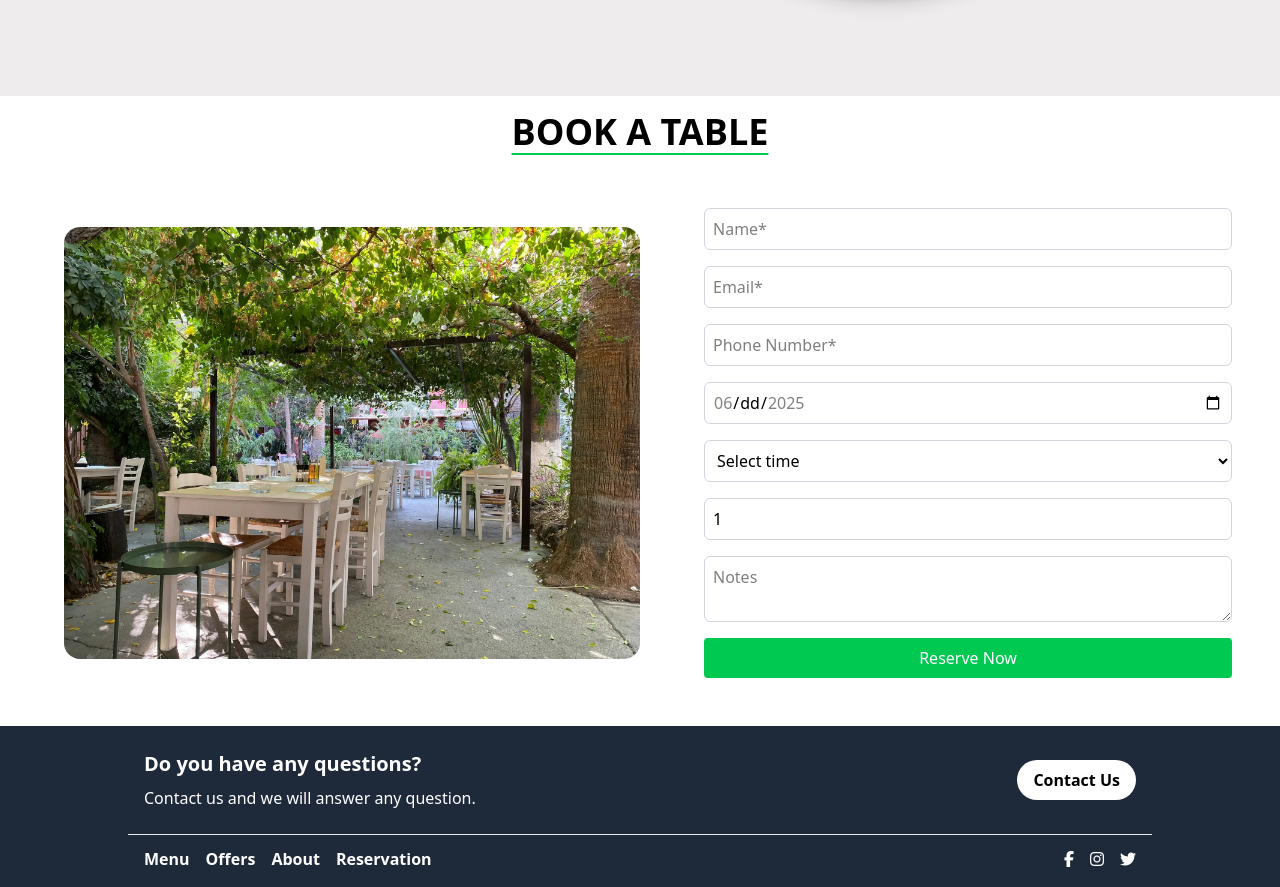
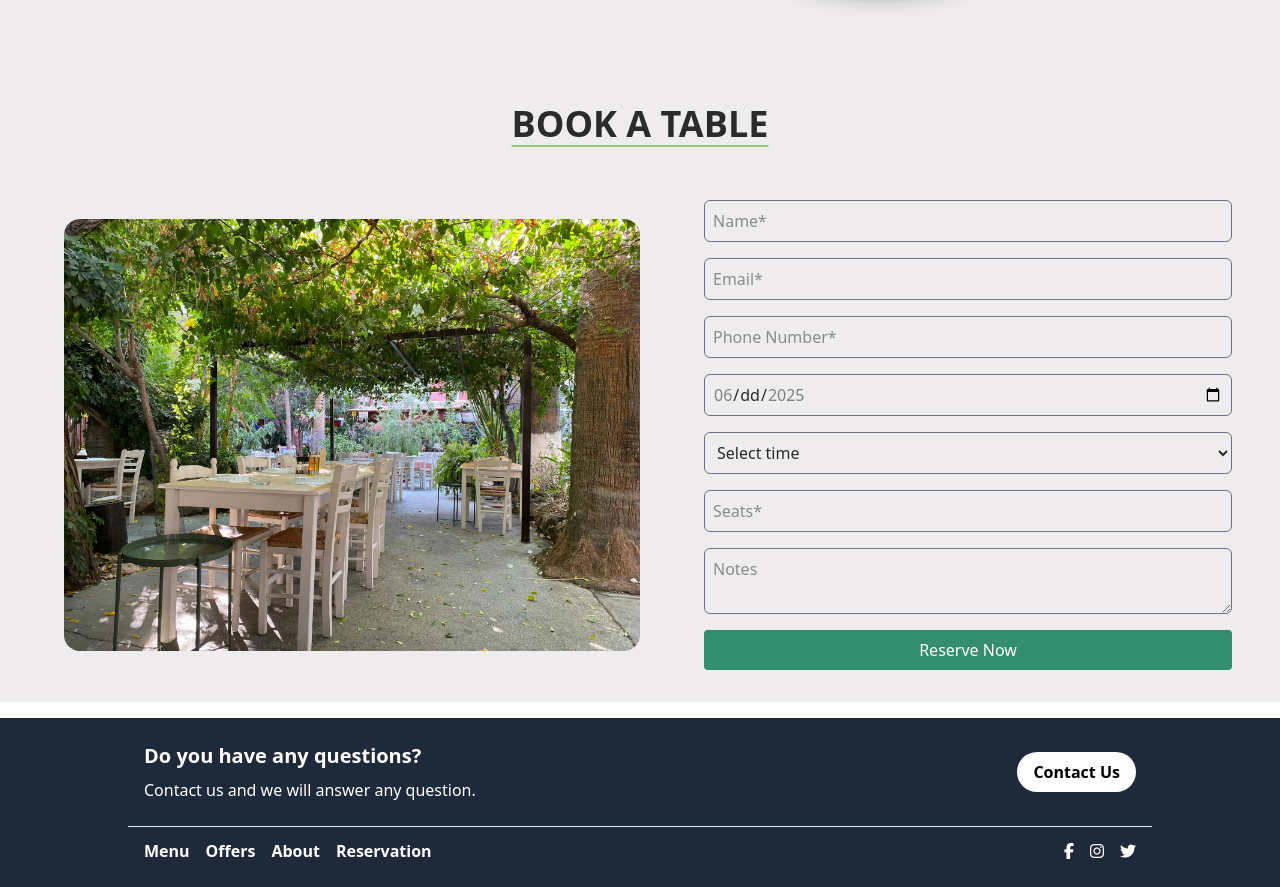
Before and after one commit to Felina404/healthy-corner-landing-page, a React (Vite) app: page / in a window 1280 px wide. Shown: the part 5018-5905 px from the top of the page. Built offline with nearby package versions, Linux system fonts and the light colour scheme.

Commit message:
reservation theme

```diff
--- a/src/Reservation.tsx
+++ b/src/Reservation.tsx
@@ -11,7 +11,7 @@ function Reservation() {
         tel: '',
         date: '',
         time: '',
-        seats: 1,
+        seats: '',
         notes: ''
     })
 
@@ -58,71 +58,73 @@ function Reservation() {
 
 
   return (
-    <div>
-        <h1 id='reservation' className='p-2 m-2 text-center text-4xl font-semibold underline decoration-green-500 decoration-2 underline-offset-8'>BOOK A TABLE</h1>
+    <div className='text-fg bg-bg'>
+        <h1 id='reservation' className='p-2 text-center text-4xl font-semibold underline decoration-accent decoration-2 underline-offset-8'>BOOK A TABLE</h1>
         <div className='flex flex-col md:flex-row items-center justify-center gap-4 p-4 m-4'>
             <img src={restaurant} alt='restaurant-outdoors' className='md:w-1/2 m-4 p-4 rounded-4xl object-cover'></img>
             <div className='w-full p-2 m-2 md:w-1/2 '>
                 <form className='flex flex-col space-y-4 '>
                     <label htmlFor="name" className="sr-only">Name</label>
                     <input type='text' name='name' id='name' placeholder='Name*' value={form.name} onChange={handleChange}
-                    className={`p-2 border rounded-md focus:outline-none focus:border-green-500 focus:ring-2 focus:ring-green-200 ${errors.name ? 'border-red-500' : 'border-gray-300'}`} required aria-required="true"/>
+                    className={`p-2 border rounded-md focus:outline-none focus:border-primary focus:ring-2 focus:ring-accent focus:border-none ${errors.name ? 'border-error' : 'border-gray-500'}`} required aria-required="true"/>
 
                     <label htmlFor="email" className="sr-only">email</label>
                     <input type='email' name='email' id='email' placeholder='Email*' value={form.email} onChange={handleChange}
-                    className={`p-2 border rounded-md focus:outline-none focus:border-green-500 focus:ring-2 focus:ring-green-200 ${errors.email ? 'border-red-500' : 'border-gray-300'}`} required aria-required="true"/>
+                    className={`p-2 border rounded-md focus:outline-none focus:border-primary focus:ring-2 focus:ring-accent focus:border-none ${errors.email ? 'border-error' : 'border-gray-500'}`} required aria-required="true"/>
 
                     <label htmlFor="tel" className="sr-only">tel</label>
                     <input type='tel' name='tel' id='tel' placeholder='Phone Number*' value={form.tel} onChange={handleChange}
-                    className={`p-2 border rounded-md focus:outline-none focus:border-green-500 focus:ring-2 focus:ring-green-200 ${errors.tel ? 'border-red-500' : 'border-gray-300'}`} required aria-required="true"/>
+                    className={`p-2 border rounded-md focus:outline-none focus:border-primary focus:ring-2 focus:ring-accent focus:border-none ${errors.tel ? 'border-error' : 'border-gray-500'}`} required aria-required="true"/>
 
                     <label htmlFor="date" className="sr-only">date</label>
                     <input type='date' name='date' id='date' min={minDate} max ={maxDate} value={form.date} onChange={handleChange}
-                    className={`p-2 border rounded-md focus:outline-none focus:border-green-500 focus:ring-2 focus:ring-green-200 ${errors.date ? 'border-red-500' : 'border-gray-300'}`} required aria-required="true"/>
+                    className={`p-2 border rounded-md focus:outline-none focus:border-primary focus:ring-2 focus:ring-accent focus:border-none ${errors.date ? 'border-error' : 'border-gray-500'}`} required aria-required="true"/>
 
                     <label htmlFor="time" className="sr-only">time</label>
                     <select name="time" id="time" value={form.time} onChange={handleChange}
-                    className={`p-2 border rounded-md focus:outline-none focus:border-green-500 focus:ring-2 focus:ring-green-200 ${errors.date ? 'border-red-500' : 'border-gray-300'}`} required aria-required="true">
-                        <option value="">Select time</option>
-                        <option value="12:00">12:00</option>
-                        <option value="12:30">12:30</option>
-                        <option value="13:00">13:00</option>
-                        <option value="13:30">13:30</option>
-                        <option value="14:00">14:00</option>
-                        <option value="14:30">14:30</option>
-                        <option value="15:00">15:00</option>
-                        <option value="15:30">15:30</option>
-                        <option value="16:00">16:00</option>
-                        <option value="16:30">16:30</option>
-                        <option value="17:00">17:00</option>
-                        <option value="17:30">17:30</option>
-                        <option value="18:00">18:00</option>
-                        <option value="18:30">18:30</option>
-                        <option value="19:00">19:00</option>
-                        <option value="19:30">19:30</option>
-                        <option value="20:00">20:00</option>
-                        <option value="20:30">20:30</option>
-                        <option value="21:00">21:00</option>
-                        <option value="21:30">21:30</option>
-                        <option value="22:00">22:00</option>
-                        <option value="22:30">22:30</option>
-                        <option value="23:00">23:00</option>
-                        <option value="23:30">23:30</option>
-                        <option value="24:00">24:00</option>
+                    className={`text-fg p-2 border rounded-md focus:outline-none focus:border-primary focus:ring-2 focus:ring-accent focus:border-none ${errors.time ? 'border-error' : 'border-gray-500'}`} required aria-required="true">
+                        <option className='text-black' value="">Select time</option>
+                        <option className='text-black' value="12:00">12:00</option>
+                        <option className='text-black' value="12:30">12:30</option>
+                        <option className='text-black' value="13:00">13:00</option>
+                        <option className='text-black' value="13:30">13:30</option>
+                        <option className='text-black' value="14:00">14:00</option>
+                        <option className='text-black' value="14:30">14:30</option>
+                        <option className='text-black' value="15:00">15:00</option>
+                        <option className='text-black' value="15:30">15:30</option>
+                        <option className='text-black' value="16:00">16:00</option>
+                        <option className='text-black' value="16:30">16:30</option>
+                        <option className='text-black' value="17:00">17:00</option>
+                        <option className='text-black' value="17:30">17:30</option>
+                        <option className='text-black' value="18:00">18:00</option>
+                        <option className='text-black' value="18:30">18:30</option>
+                        <option className='text-black' value="19:00">19:00</option>
+                        <option className='text-black' value="19:30">19:30</option>
+                        <option className='text-black' value="20:00">20:00</option>
+                        <option className='text-black' value="20:30">20:30</option>
+                        <option className='text-black' value="21:00">21:00</option>
+                        <option className='text-black' value="21:30">21:30</option>
+                        <option className='text-black' value="22:00">22:00</option>
+                        <option className='text-black' value="22:30">22:30</option>
+                        <option className='text-black' value="23:00">23:00</option>
+                        <option className='text-black' value="23:30">23:30</option>
+                        <option className='text-black' value="24:00">24:00</option>
                         </select>
 
                     <label htmlFor="seats" className="sr-only">Seats</label>
-                    <input type='number' name='seats' id='seats' min={1} max={12} value={form.seats} onChange={handleChange}
-                     className={`p-2 border rounded-md focus:outline-none focus:border-green-500 focus:ring-2 focus:ring-green-200 ${errors.seats ? 'border-red-500' : 'border-gray-300'}`} required aria-required="true"/>
-                    {errors.seats && <span className='text-red-500 text-sm'>Please select between 1 and 12 seats.</span>}
+                    <input type='number' name='seats' id='seats' placeholder='Seats*' min={1} max={12} value={form.seats} onChange={handleChange}
+                     className={`p-2 border rounded-md focus:outline-none focus:border-primary focus:ring-2 focus:ring-accent focus:border-none ${errors.seats ? 'border-error' : 'border-gray-500'}`} required aria-required="true"/>
+                    {errors.seats && <span className='text-error text-sm'>Please select between 1 and 12 seats.</span>}
 
                     <label htmlFor="notes" className="sr-only">Notes</label>
                     <textarea placeholder='Notes' name='notes' id='notes' value={form.notes} onChange={handleChange}
-                    className={`p-2 border rounded-md focus:outline-none focus:border-green-500 focus:ring-2 focus:ring-green-200 ${errors.notes ? 'border-red-500' : 'border-gray-300'}`} required aria-required="true"/>
-                    <button type='submit' onClick={handleSubmit} className='bg-green-500 text-white px-4 py-2 rounded hover:bg-green-600'>Reserve Now</button>
+                    className={`p-2 border rounded-md focus:outline-none focus:border-primary focus:ring-2 focus:ring-accent focus:border-none ${errors.notes ? 'border-error' : 'border-gray-500'}`} required aria-required="true"/>
+
+                    <button type='submit' onClick={handleSubmit} className='bg-primary text-white px-4 py-2 rounded hover:bg-accent cursor-pointer'>Reserve Now</button>
                 </form>
+
                 {submit && (
-                    <div className='mt-4 p-4 bg-green-100 text-green-800 rounded-md'>
+                    <div className='mt-4 p-4 bg-secondary text-black rounded-md'>
                         <h2 className='text-lg font-semibold'>Reservation Successful!</h2>
                         <p>Thank you for your reservation, {form.name}. We look forward to welcoming you on {form.date} at {form.time}.</p>
                     </div>
```
